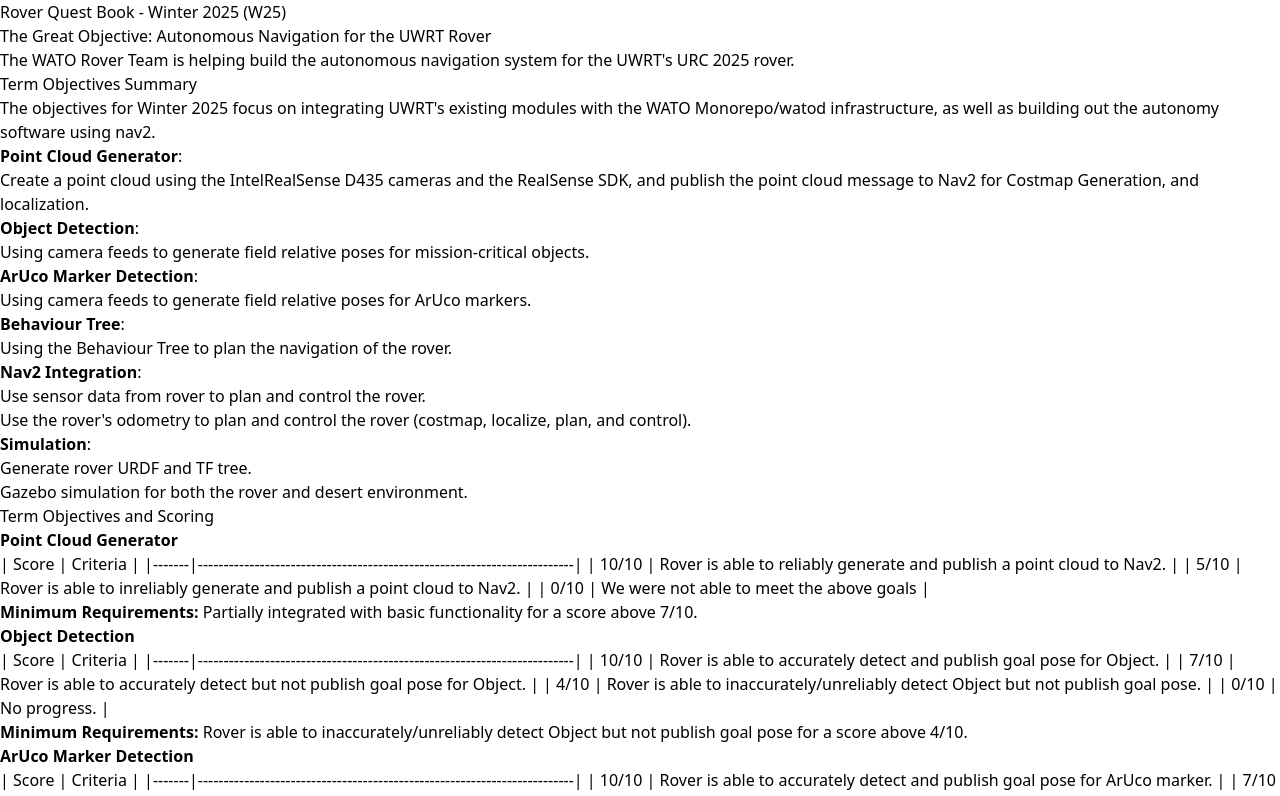
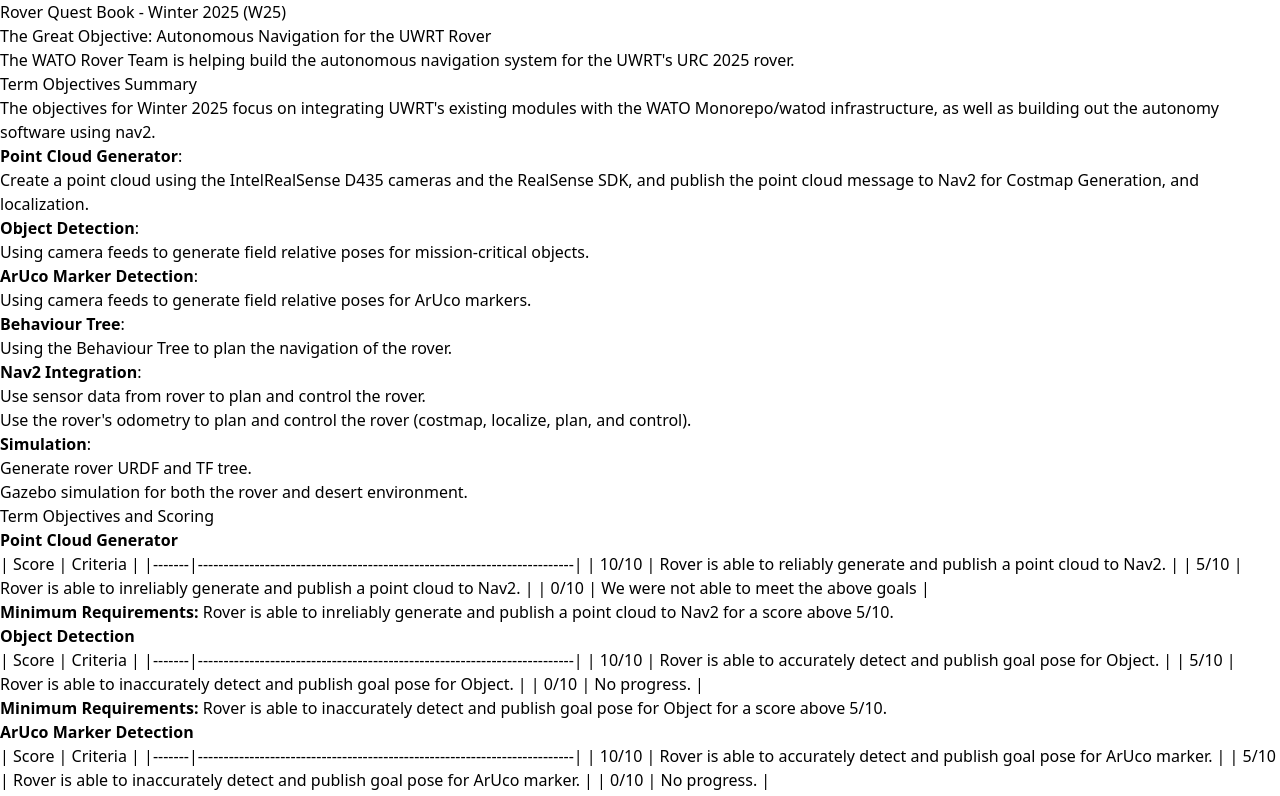
Before and after one commit to WATonomous/wato_wiki, a Next.js app: page /quest_books/w25_rover_quests in a window 1280 px wide. Shown: the top 796 px of the page. Built offline with nearby package versions, Linux system fonts and the light colour scheme.

Commit message:
Simplify detection scoring

```diff
--- a/pages/quest_books/w25_rover_quests.mdx
+++ b/pages/quest_books/w25_rover_quests.mdx
@@ -33,29 +33,27 @@
 | 5/10  | Rover is able to inreliably generate and publish a point cloud to Nav2. |
 | 0/10  | We were not able to meet the above goals                                                            |
 
-**Minimum Requirements:**  Partially integrated with basic functionality for a score above 7/10.
+**Minimum Requirements:**  Rover is able to inreliably generate and publish a point cloud to Nav2 for a score above 5/10.
 
 2. **Object Detection**
 
 | Score | Criteria                                                                 |
 |-------|-------------------------------------------------------------------------|
 | 10/10 | Rover is able to accurately detect and publish goal pose for Object. |
-| 7/10  | Rover is able to accurately detect but not publish goal pose for Object. |
-| 4/10  | Rover is able to inaccurately/unreliably detect Object but not publish goal pose. |
+| 5/10  | Rover is able to inaccurately detect and publish goal pose for Object. |
 | 0/10  | No progress.                                                            |
 
-**Minimum Requirements:** Rover is able to inaccurately/unreliably detect Object but not publish goal pose for a score above 4/10.
+**Minimum Requirements:** Rover is able to inaccurately detect and publish goal pose for Object for a score above 5/10.
 
 3. **ArUco Marker Detection**
 
 | Score | Criteria                                                                 |
 |-------|-------------------------------------------------------------------------|
 | 10/10 | Rover is able to accurately detect and publish goal pose for ArUco marker. |
-| 7/10  | Rover is able to accurately detect but not publish goal pose for ArUco marker. |
-| 4/10  | Rover is able to inaccurately/unreliably detect ArUco marker but not publish goal pose. |
+| 5/10  | Rover is able to inaccurately detect and publish goal pose for ArUco marker. |
 | 0/10  | No progress.                                                            |
 
-**Minimum Requirements:** Rover is able to inaccurately/unreliably detect ArUco marker but not publish goal pose for a score above 4/10.
+**Minimum Requirements:** Rover is able to inaccurately/unreliably detect ArUco marker but not publish goal pose for a score above 5/10.
 
 4. **Behaviour Tree**
 
```
Also changed, not shown: 1 other file (tests, documents, lock files or other folders).
